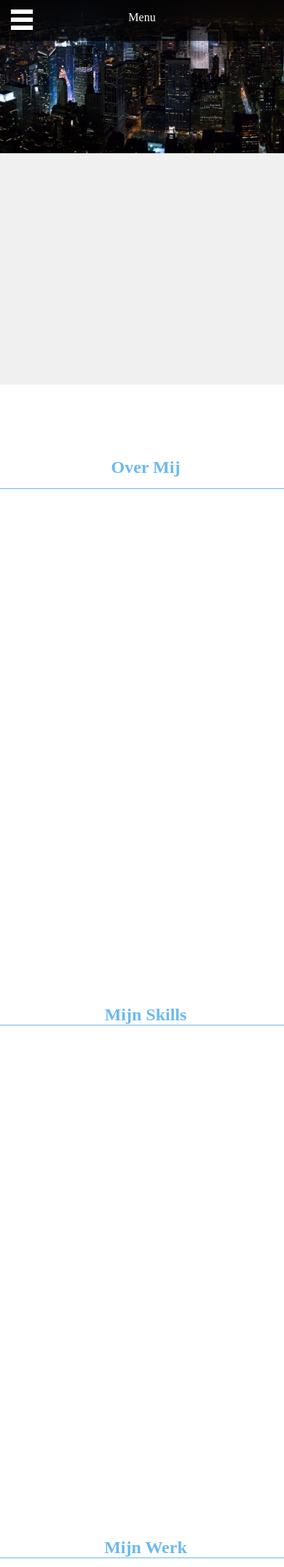
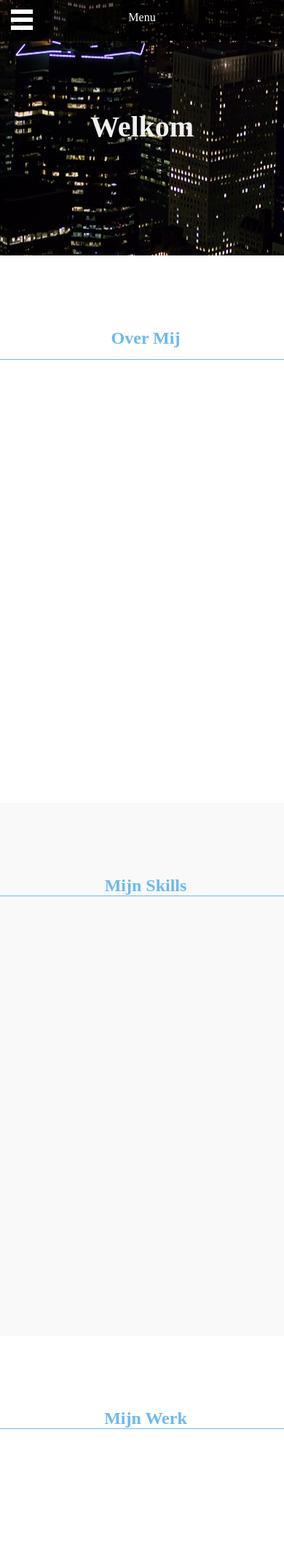
Before and after one commit to short/portfolio, a PHP site: page / in a window 390 px wide. Shown: the top 2147 px of the page at 73% size. After the commit the page ends 1958 px from the top, so only its background shows below. Run offline with PHP 8.4, Linux system fonts and the light colour scheme.

Commit message:
parrallax responsive header

```diff
--- a/css/main.css
+++ b/css/main.css
@@ -1,11 +1,11 @@
 body,html                                 { margin: 0; padding: 0; background:#f0f0f0; overflow-x: hidden; }
-.header                                   { position: fixed; }
-.header img                               { width: 100%; z-index: -10; }
-.header h1                                { color: #f0f0f0; display: block; width: 400px; font-size: 75px; margin: -300px auto 0 auto; text-align: center; z-index: 10; }
+.header                                   { position: fixed; height: 587px; width: 100%; display: block; background: url('../../images/header.jpg') 100% center no-repeat; }
+.header h1                                { color: #f0f0f0; display: block; width: 400px; font-size: 75px; margin: 225px auto 0 auto; text-align: center; z-index: 10; }
 .materialize                              { background-color: #fff ; box-shadow: 0px 1px 1px #888; }
-.wrapper                                  { position: relative; margin: 527px 0 0 0;}
+.materialize:nth-child(2n+2)              { background-color: #f9f9f9; }
+.wrapper                                  { position: relative; margin: 0;}
 
-#about                                    { width: 100%; height: 750px; margin: 0; padding: 0; }
+#about                                    { width: 100%; height: 750px; margin: 587px 0 0 0; padding: 0; }
 #about h2                                 { color: rgba(107, 185, 240, 1); text-align: center; padding: 100px 0 15px 0; width: 400px; display: block; margin: 0 auto; border-bottom: 1px solid rgba(107, 185, 240, 1); }
 
 #skills                                   { width: 100%; height: 750px; margin: -0.5px 0 0 0; padding: 0; }
@@ -18,5 +18,8 @@ body,html                                 { margin: 0; padding: 0; background:#f
 #contact h2                               { color: rgba(107, 185, 240, 1); text-align: center; padding: 100px 0 0 0; width: 400px; display: block; margin: 0 auto; border-bottom: 1px solid rgba(107, 185, 240, 1); }
 
 @media screen and (max-width:960px){
-  .header img                             { width: 150%; }
+  .header                                 { height: 350px; }
+  .header h1                              { width: 200px; font-size: 40px; margin: 150px auto 0 auto; }
+
+  #about                                  { margin: 350px 0 0 0; }
 }
--- a/js/main.js
+++ b/js/main.js
@@ -26,7 +26,7 @@ $(window).scroll(function(){
   var Scrollings = $(this).scrollTop();
 
   $('.header h1').css({
-    'transform' : 'translate(0px, '+ -Scrollings /5 +'%)'
+    'transform' : 'translate(0px, '+ -Scrollings /4 +'%)'
   });
 
 });
--- a/views/head.php
+++ b/views/head.php
@@ -12,7 +12,6 @@
   <body>
 
   <div class="header mooth-bounce-in-up" id="header">
-		<img src="../images/header.jpg" />
     <h1>Welkom</h1>
 	</div>
 
```
